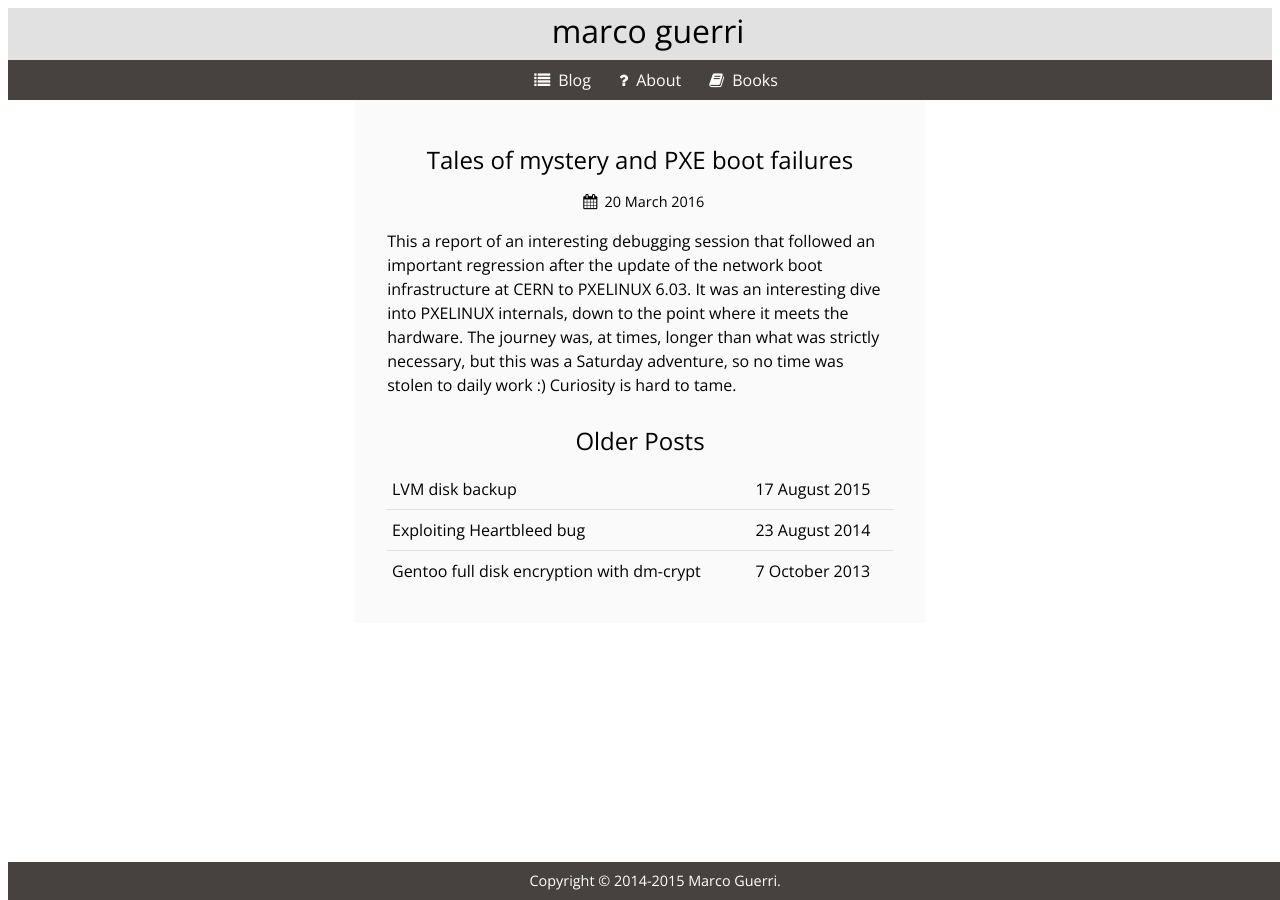
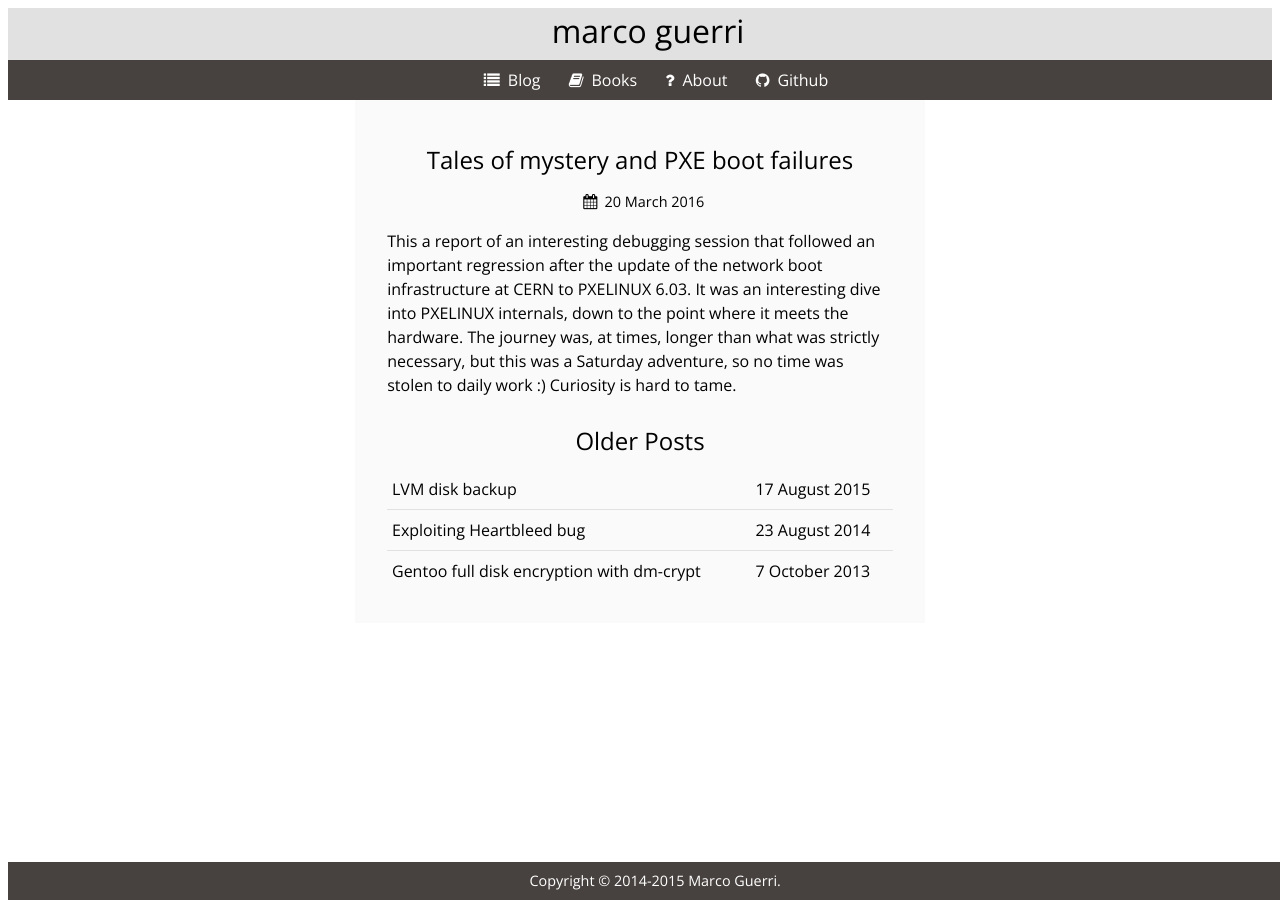
Before and after one commit to marcoguerri/marcoguerri.github.io, a Jekyll site: the page built from index.html, in a window 1280 px wide. Built offline with Jekyll 4.4.1, drawn with Linux system fonts in a browser that asks for light colours.

Commit message:
Added github link

```diff
--- a/_layouts/master.html
+++ b/_layouts/master.html
@@ -40,9 +40,10 @@
       <div id='menu'>
         <ul>
           <li><i class="fa fa-list"></i><a href='/'>Blog</a></li>
+
+          <li><i class="fa fa-book"></i><a href='/books.html'>Books</a></li>
           <li><i class="fa fa-question"></i><a href='/about.html'>About</a></li>
-          <li><i class="fa fa-book"></i><a href='/books.html'>Books</a></li>
-          <!-- Not yet<li><i class="fa fa-github"></i><a href='https://github.com/marcoguerri'>Github</a></li> -->
+          <li><i class="fa fa-github"></i><a href='https://github.com/marcoguerri'>Github</a></li>
         </ul>
       </div>
       <div id='content'>
```
